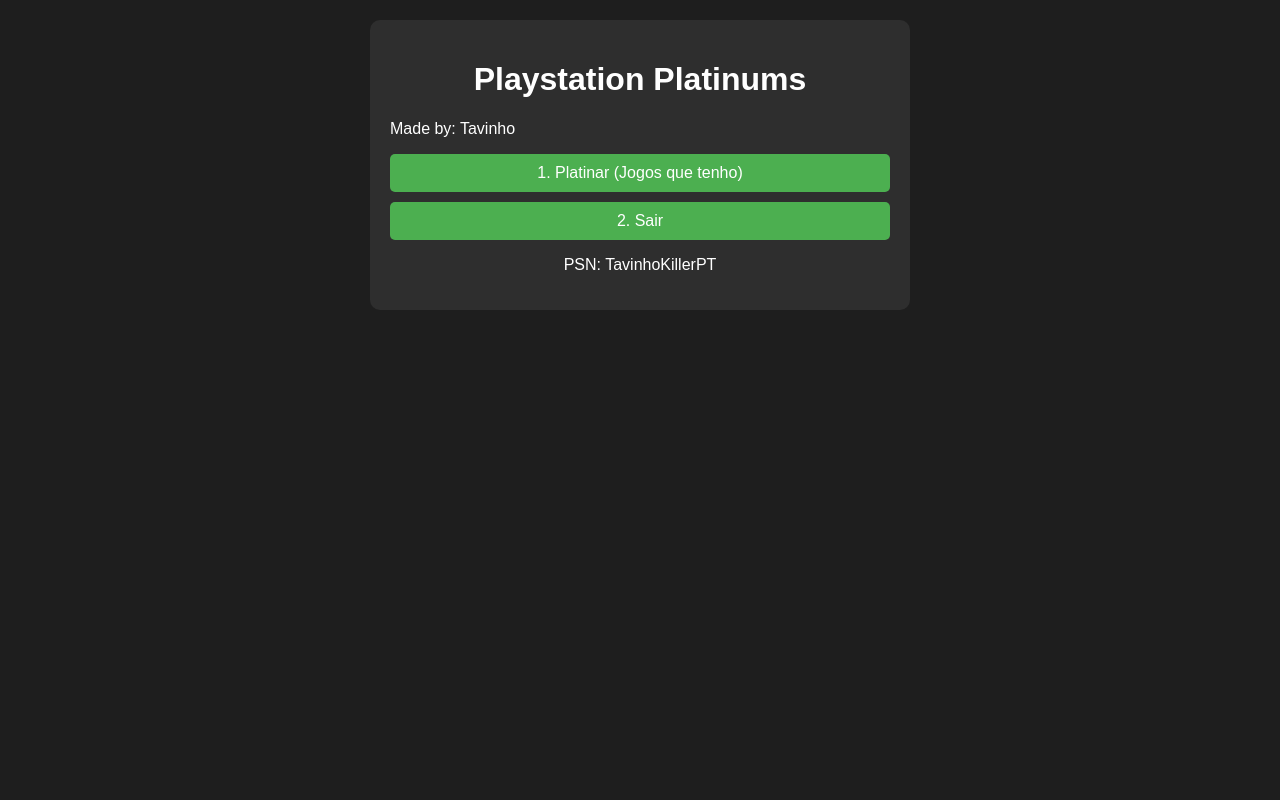
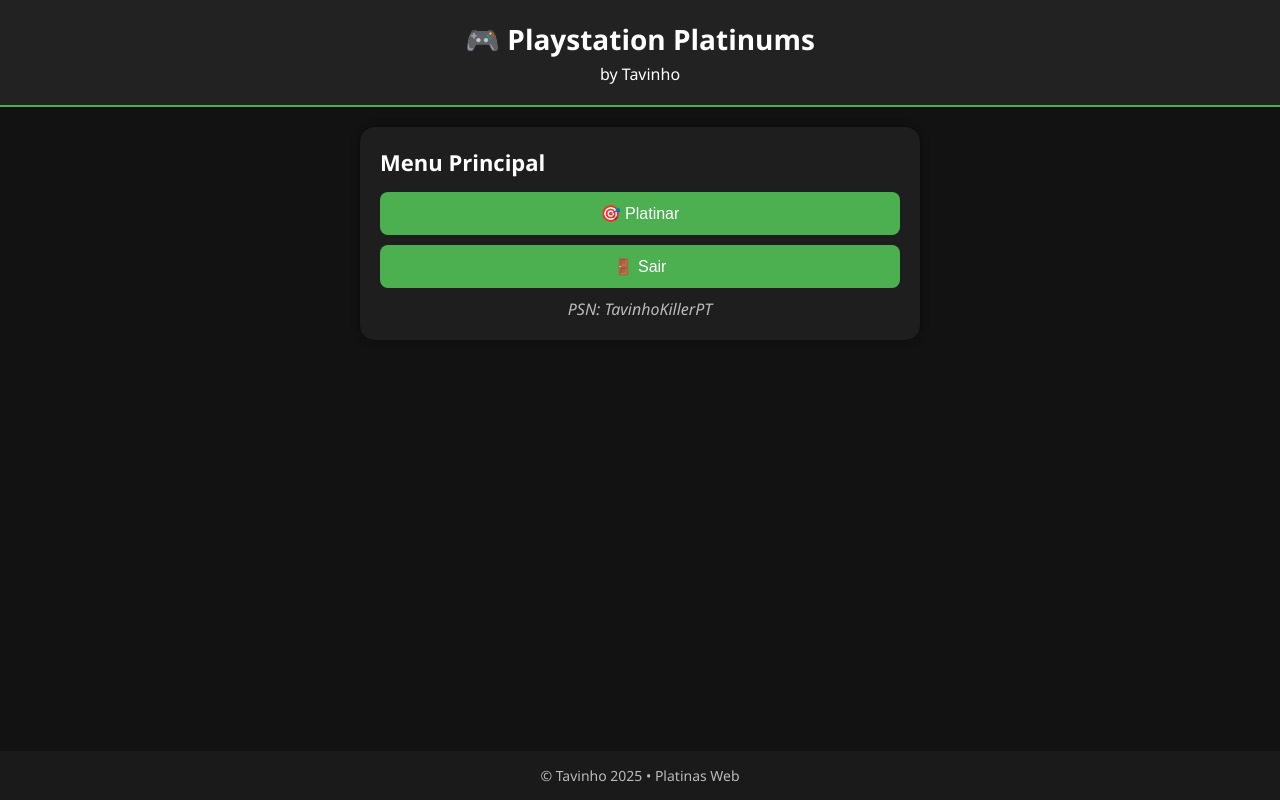
Before and after one commit to TavinhoW/Platinums, a plain HTML site: page index.html in a window 1280 px wide. Drawn offline with Linux system fonts and the light colour scheme.

Commit message:
new visual

```diff
--- a/index.html
+++ b/index.html
@@ -2,28 +2,42 @@
 <html lang="pt-PT">
 <head>
     <meta charset="UTF-8">
+    <meta name="viewport" content="width=device-width, initial-scale=1">
     <title>Playstation Platinums - Tavinho</title>
     <link rel="stylesheet" href="style.css">
 </head>
 <body>
 
-<div class="menu" id="main-menu">
-    <h1>Playstation Platinums</h1>
-    <p>Made by: Tavinho</p>
-    <button onclick="showSubMenu()">1. Platinar (Jogos que tenho)</button>
-    <button onclick="exitApp()">2. Sair</button>
-    <p style="text-align:center">PSN: TavinhoKillerPT</p>
-</div>
+<header>
+    <h1>🎮 Playstation Platinums</h1>
+    <p>by Tavinho</p>
+</header>
 
-<div class="submenu" id="sub-menu" style="display:none;">
-    <h2>Platinar (Jogos que tenho)</h2>
-    <button onclick="verJogos()">1. Ver Jogos</button>
-    <button onclick="adicionarJogo()">2. Adicionar Jogo</button>
-    <button onclick="removerJogo()">3. Remover Jogo</button>
-    <button class="back" onclick="showMainMenu()">4. Voltar</button>
-</div>
+<main id="app">
+    <!-- Módulo inicial -->
+    <section id="main-menu" class="card">
+        <h2>Menu Principal</h2>
+        <button onclick="showSubMenu()">🎯 Platinar</button>
+        <button onclick="exitApp()">🚪 Sair</button>
+        <p class="psn">PSN: TavinhoKillerPT</p>
+    </section>
 
-<div class="submenu" id="output" style="display:none;"></div>
+    <!-- Submenu -->
+    <section id="sub-menu" class="card hidden">
+        <h2>🎯 Jogos para Platinar</h2>
+        <button onclick="verJogos()">📄 Ver Lista</button>
+        <button onclick="adicionarJogo()">➕ Adicionar Jogo</button>
+        <button onclick="removerJogo()">🗑️ Remover Jogo</button>
+        <button class="back" onclick="showMainMenu()">🔙 Voltar</button>
+    </section>
+
+    <!-- Output dinâmico -->
+    <section id="output" class="card hidden"></section>
+</main>
+
+<footer>
+    <p>© Tavinho 2025 • Platinas Web</p>
+</footer>
 
 <script src="script.js"></script>
 </body>
--- a/style.css
+++ b/style.css
@@ -1,57 +1,125 @@
-body {
-    font-family: Arial, sans-serif;
-    background: #1e1e1e;
-    color: #fff;
-    margin: 0;
-    padding: 20px;
+:root {
+    --bg: #121212;
+    --card: #1e1e1e;
+    --accent: #4caf50;
+    --text: #ffffff;
+    --muted: #bbbbbb;
 }
 
-h1, h2 {
-    text-align: center;
+* {
+    box-sizing: border-box;
+    margin: 0;
+    padding: 0;
 }
 
-.menu, .submenu {
-    max-width: 500px;
+body {
+    background: var(--bg);
+    font-family: 'Segoe UI', sans-serif;
+    color: var(--text);
+    display: flex;
+    flex-direction: column;
+    min-height: 100vh;
+}
+
+header {
+    background: #222;
+    text-align: center;
+    padding: 20px 10px;
+    border-bottom: 2px solid var(--accent);
+}
+
+header h1 {
+    font-size: 28px;
+    margin-bottom: 5px;
+}
+
+main {
+    flex: 1;
+    padding: 20px;
+    max-width: 600px;
     margin: auto;
-    background: #2e2e2e;
+    width: 100%;
+}
+
+.card {
+    background: var(--card);
     padding: 20px;
-    border-radius: 10px;
+    border-radius: 15px;
+    margin-bottom: 20px;
+    box-shadow: 0 0 10px #00000055;
+    transition: transform 0.3s ease;
+}
+
+.card:hover {
+    transform: translateY(-2px);
+}
+
+h2 {
+    margin-bottom: 15px;
+    font-size: 22px;
 }
 
 button {
     display: block;
     width: 100%;
     margin: 10px 0;
-    padding: 10px;
-    background: #4caf50;
+    padding: 12px;
+    background: var(--accent);
     color: white;
     border: none;
-    border-radius: 5px;
+    border-radius: 8px;
     font-size: 16px;
     cursor: pointer;
+    transition: background 0.3s ease;
 }
 
 button:hover {
-    background: #45a049;
-}
-
-input, textarea {
-    width: 100%;
-    padding: 10px;
-    margin-top: 10px;
-    border-radius: 5px;
-    border: none;
-    font-size: 14px;
-}
-
-.game-list {
-    margin-top: 20px;
+    background: #43a047;
 }
 
 .back {
     background: #555;
 }
 
+.back:hover {
+    background: #666;
+}
+
+ul {
+    list-style-type: none;
+    padding-left: 0;
+}
+
+li {
+    padding: 8px;
+    border-bottom: 1px solid #333;
+    display: flex;
+    justify-content: space-between;
+    align-items: center;
+}
+
 .remove-button {
     background: #f44336;
+    border-radius: 5px;
+    padding: 5px 10px;
+    font-size: 14px;
 }
+
+footer {
+    background: #1a1a1a;
+    text-align: center;
+    padding: 15px;
+    font-size: 14px;
+    color: var(--muted);
+}
+
+.hidden {
+    display: none;
+}
+
+.psn {
+    text-align: center;
+    margin-top: 10px;
+    color: var(--muted);
+    font-style: italic;
+}
```
